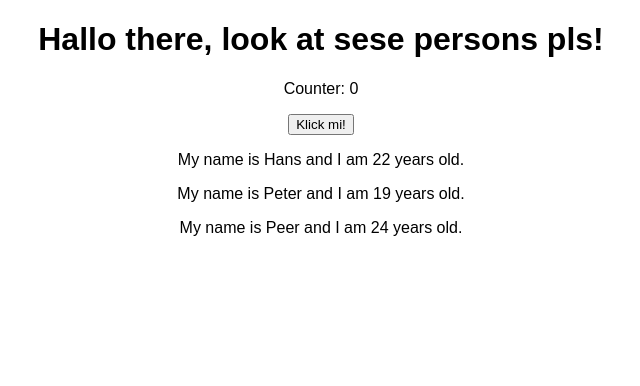
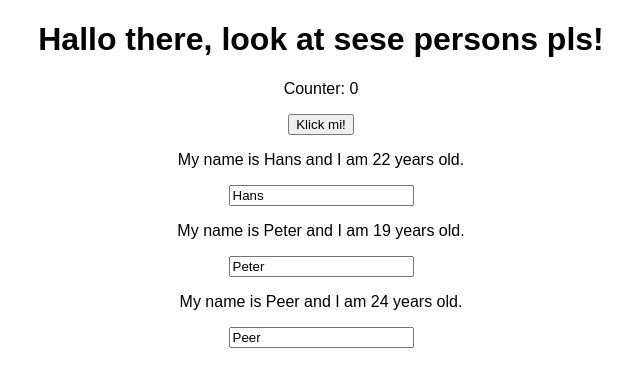
Before and after one commit to servustempore/learning-react, a React (Create React App) app in the folder pr2/: page / in a window 1280 px wide. Shown: the top 386 px of the page, without its empty margins (319-959 px from the left). Built offline with nearby package versions, Linux system fonts and the light colour scheme.

Commit message:
input handling in function component Person

```diff
--- a/pr2/src/App.js
+++ b/pr2/src/App.js
@@ -29,8 +29,19 @@ class App extends Component {
     })
   }
 
+  changeName = (event) => {
+    this.setState({
+      persons:
+      [
+        {name: event.target.value, age: 22},
+        {name: "Peter", age: 19},
+        {name: "Peer", age: 24}
+      ]
+    })
+  }
+
   personify = person => {
-    return <Person name={person.name} age={person.age} click={this.clickPerson.bind(this, person.name)}/>;
+    return <Person name={person.name} age={person.age} click={this.clickPerson.bind(this, person.name)} changeName={this.changeName}/>;
   }
 
   render() {
--- a/pr2/src/Person/Person.js
+++ b/pr2/src/Person/Person.js
@@ -5,6 +5,7 @@ const Person = (props) => {
         <div>
             <p onClick={props.click}>My name is {props.name} and I am {props.age} years old.</p>
             <p>{props.children}</p>
+            <input type="text" onChange={props.changeName} value={props.name}></input>
         </div>
     );
 }
```
